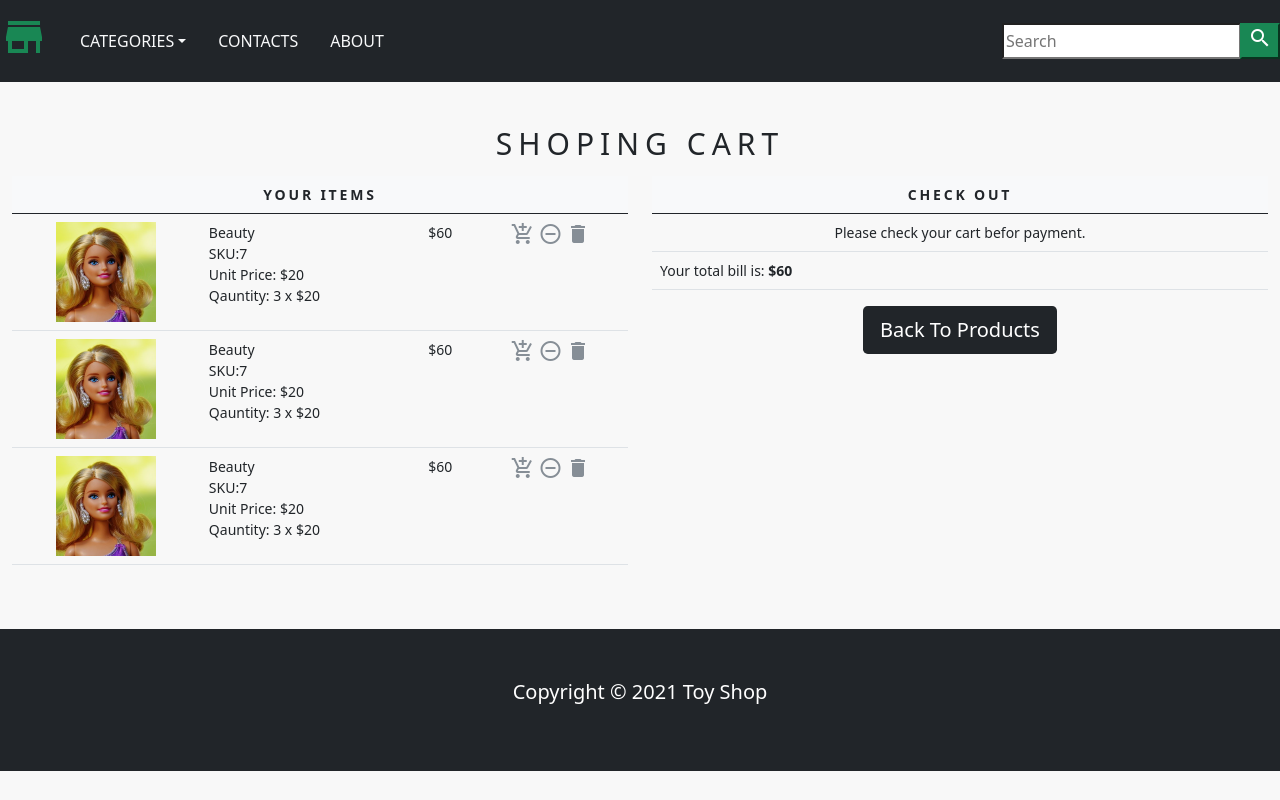
After one commit to andreysyniy/ecommerce-project, a Django app: template shop/templates/cart.html in a window 1280 px wide. The commit adds this page. Run offline with Django 3.2, Linux system fonts and the light colour scheme; the template is opened without the code that fills it, so the values that code supplies are empty.

Commit message:
Template for Cart

```diff
--- /dev/null
+++ b/ecommerce/static/css/cart.css
@@ -0,0 +1,16 @@
+.cart-table {
+  min-width: 480px;
+  font-size: 14px;
+}
+
+.cart-thead {
+  font-weight: normal;
+  text-transform: uppercase;
+  letter-spacing: .2em;
+  background-color: #f8f9fa !important;
+}
+
+.cart-icon {
+  text-decoration: none;
+  color: #868e96;
+}
--- a/shop/templates/base.html
+++ b/shop/templates/base.html
@@ -20,6 +20,8 @@
     />
 
     <link rel="stylesheet" type="text/css" href="{% static 'css/base.css' %}">
+
+    <link rel="stylesheet" type="text/css" href="{% static 'css/cart.css' %}">
 
     <style type="text/css">
       .material-icons.md-48 {
--- /dev/null
+++ b/shop/templates/cart.html
@@ -0,0 +1,84 @@
+{% extends 'base.html' %}
+{% load static %}
+{% block title %}
+  Cart
+{% endblock %}
+{% block content %}
+
+  <div class="text-center">
+    <br>
+    <div class="text-center product_title">
+      Shoping Cart
+    </div>
+  </div>
+  <div class="row mx-auto">
+    <div class="col-12 col-sm-12 col-md-12 col-lg-6 text-center">
+      <table class="table cart-table">
+        <thead class="cart-thead">
+          <tr>
+            <th colspan="4">
+              Your Items
+            </th>
+          </tr>
+        </thead>
+        {% for i in '123' %}
+        <tr>
+          <td>
+            <a href="">
+              <img src="{% static 'images/beauty.png' %}" width="100" height="100">
+            </a>
+          </td>
+          <td class="text-start">
+            Beauty
+            <br>
+            SKU:7
+            <br>
+            Unit Price: $20
+            <br>
+            Qauntity: 3 x $20
+          </td>
+          <td>
+            $60
+          </td>
+          <td>
+            <a href=""><i class="material-icons cart-icon">add_shopping_cart</i></a>
+            <a href=""><i class="material-icons cart-icon">remove_circle_outline</i></a>
+            <a href=""><i class="material-icons cart-icon">delete</i></a>
+          </td>
+        </tr>
+        {% endfor %}
+      </table>
+    </div>
+    <div class="col-12 col-sm-12 col-md-12 col-lg-6 text-center">
+      <table class="table cart-table">
+        <thead class="cart-thead">
+          <tr>
+            <th colspan="4">
+              Check Out
+            </th>
+          </tr>
+        </thead>
+        <tbody>
+          <tr>
+            <td>
+              Please check your cart befor payment.
+            </td>
+          </tr>
+          <tr class="text-start">
+            <td>
+              Your total bill is: <strong>$60</strong>
+            </td>
+          </tr>
+        </tbody>
+      </table>
+      <div class="mx-auto">
+        <a href="" style="text-decoration: none;">
+          <button type="button" class="btn btn-lg btn-block bg-dark text-white">
+            Back To Products
+          </button>
+        </a>
+      </div>
+    </div>
+  </div>
+
+{% endblock %}
--- a/shop/urls.py
+++ b/shop/urls.py
@@ -3,6 +3,7 @@ from . import views
 
 urlpatterns = [
     path('', views.home, name='home'),
-    path('<slug:category_slug>', views.home, name='products_by_category'),
-    path('<slug:category_slug>/<slug:product_slug>', views.product, name='product_detail'),
+    path('category/<slug:category_slug>', views.home, name='products_by_category'),
+    path('category/<slug:category_slug>/<slug:product_slug>', views.product, name='product_detail'),
+    path('cart', views.cart, name='cart'),
 ]
--- a/shop/views.py
+++ b/shop/views.py
@@ -19,3 +19,6 @@ def product(request, category_slug, product_slug):
   except Exception as e:
     raise e
   return render(request, 'product.html', {'product': product})
+
+def cart(request):
+  return render(request, 'cart.html')
```
